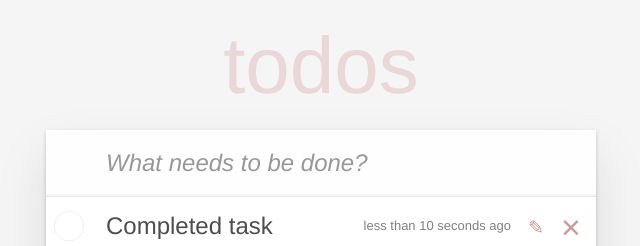
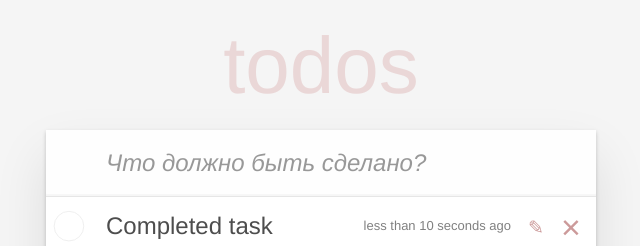
Before and after one commit to michaelAlhimenko/AppToDo, a React (Create React App) app: page / in a window 1280 px wide. Shown: the top 246 px of the page, without its empty margins (319-959 px from the left). Built offline with nearby package versions, Linux system fonts and the light colour scheme.

Commit message:
test commit

```diff
--- a/src/components/NewTaskForm/NewTaskForm.js
+++ b/src/components/NewTaskForm/NewTaskForm.js
@@ -42,7 +42,7 @@ export default class NewTaskForm extends Component {
           className="new-todo"
           value={this.state.desc}
           onChange={this.onDescChange}
-          placeholder="What needs to be done?"
+          placeholder="Что должно быть сделано?"
           autoFocus
         />
       </form>
```
